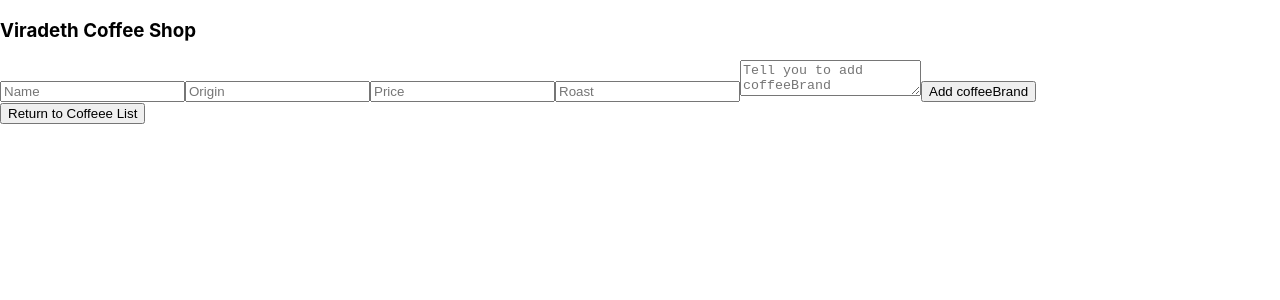
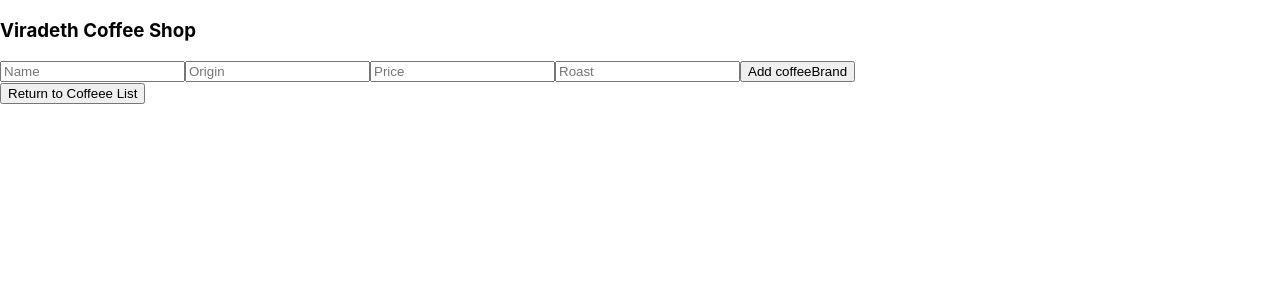
Before and after one commit to xayananh4/Local-Business-Inventory-Tracker, a React (Create React App) app: page / in a window 1280 px wide. Both pictures are taken after a click on the button "Add to coffeee List". Shown: the top 300 px of the page. Built offline with nearby package versions, Linux system fonts and the light colour scheme.

Commit message:
update the coffeeClass prop variables

```diff
--- a/src/components/CoffeeClass.js
+++ b/src/components/CoffeeClass.js
@@ -9,8 +9,8 @@ function CoffeeClass(props) {
       <p>Price: ${props.price}</p>
       <p>Roast: {props.roast}</p>
       <p>Pounds left: {props.poundsLeft}</p>
-      <button onClick={props.onSellPound}>Sell 1 pound</button>
-      <hr />
+
+
     </div>
   );
 }
@@ -21,7 +21,7 @@ CoffeeClass.propTypes = {
   price: PropTypes.number.isRequired,
   roast: PropTypes.string.isRequired,
   poundsLeft: PropTypes.number.isRequired,
-  onSellPound: PropTypes.func.isRequired,
+  onSellPound: PropTypes.func.isRequired
 };
 
 export default CoffeeClass;
--- a/src/components/CoffeeClassControl.js
+++ b/src/components/CoffeeClassControl.js
@@ -31,7 +31,6 @@ class CoffeeClassControl extends React.Component {
     let buttonText = null;
     if (this.state.formVisibleOnPage) {
       currentlyVisibleState = <NewCoffeeBeanForm onNewCoffeeFormCreation={this.handleAddingNewCoffeeToList} />
-      // currentlyVisibleState = <NewCoffeeBeanForm />
       buttonText = "Return to Coffeee List";
     }
     else {
@@ -42,7 +41,9 @@ class CoffeeClassControl extends React.Component {
     return (
       <React.Fragment>
         {currentlyVisibleState}
+
         <button onClick={this.handleClick}>{buttonText}</button> { /* new code */}
+
       </React.Fragment>
     );
   }
--- a/src/components/NewCoffeeBeanForm.js
+++ b/src/components/NewCoffeeBeanForm.js
@@ -15,15 +15,6 @@ function NewCoffeeBeanForm(props) {
     });
   }
 
-  // function handleNewTicketFormSubmission(event) {
-  //   event.preventDefault();
-  //   props.onNewTicketCreation({
-  //     names: event.target.names.value,
-  //     location: event.target.location.value,
-  //     issue: event.target.issue.value,
-  //     id: v4()
-  //   });
-  // }
 
   return (
     <React.Fragment>
@@ -48,10 +39,6 @@ function NewCoffeeBeanForm(props) {
           name='roast'
           placeholder='Roast' />
 
-        <textarea
-          name='coffeeBrand'
-          placeholder='Tell you to add coffeeBrand' />
-
         <button type='submit'>Add coffeeBrand</button>
       </form>
     </React.Fragment>
```
